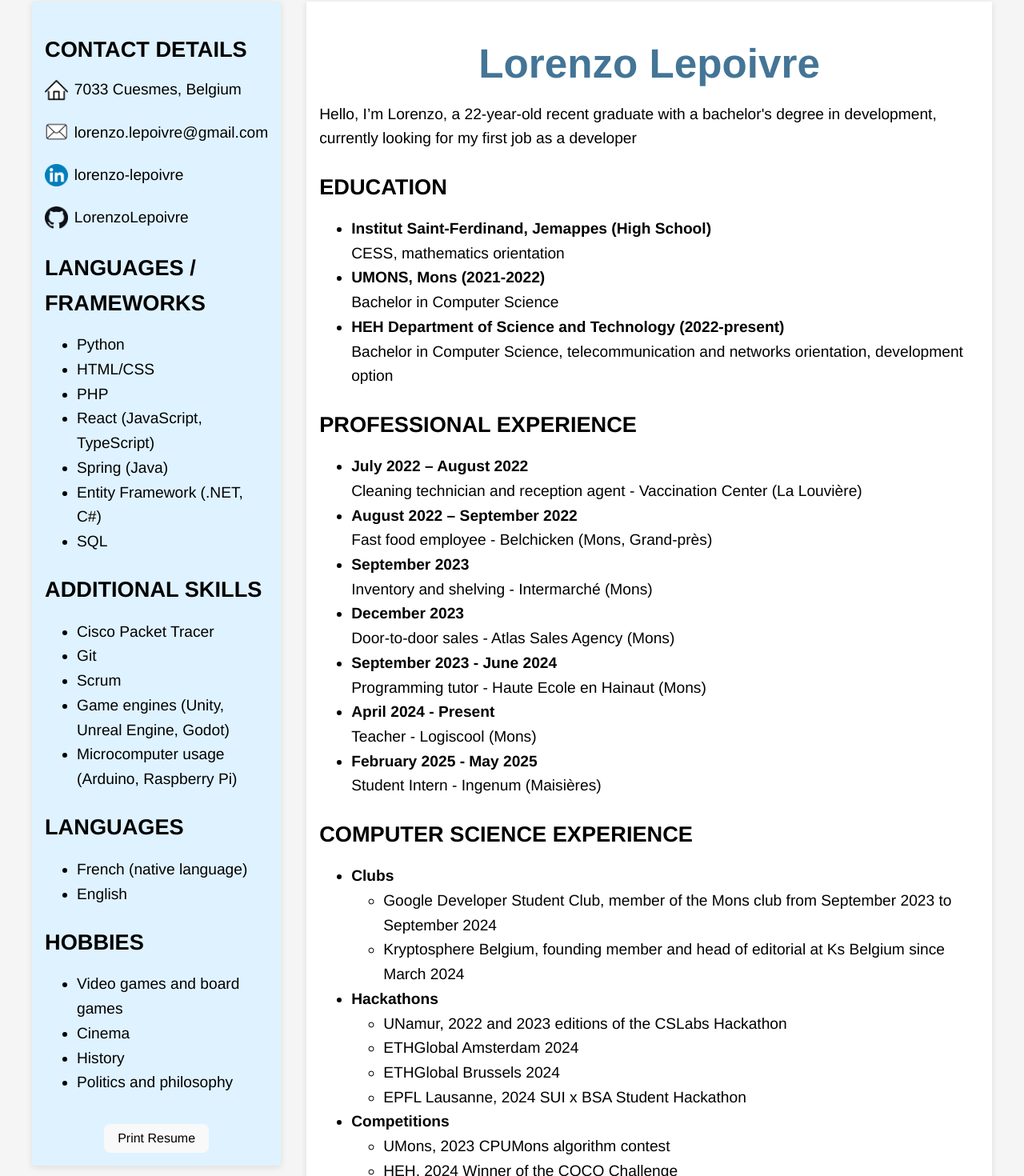
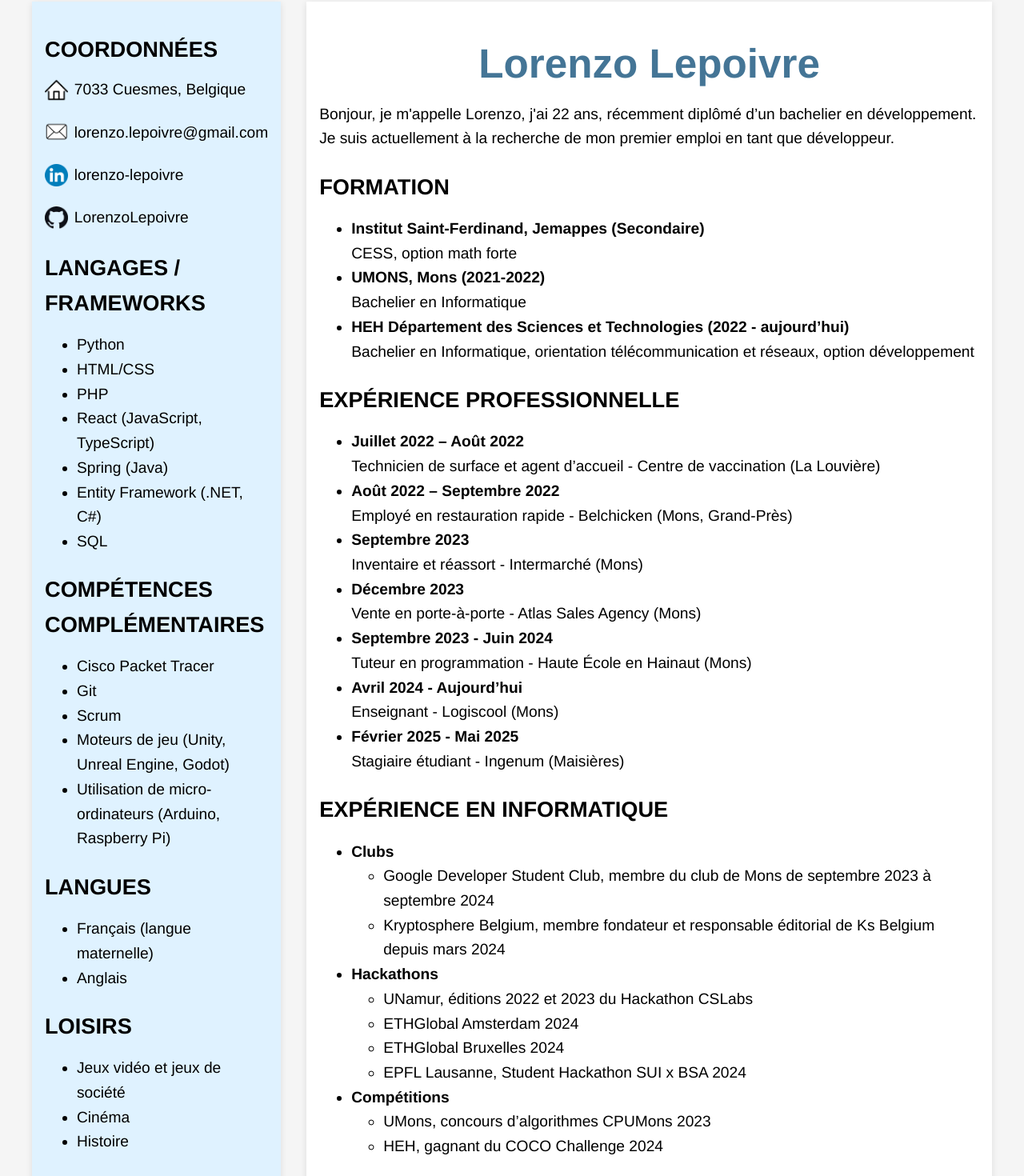
Before and after one commit to LorenzoLepoivre/Portfolio, a React (Vite) app: page /cv in a window 1280 px wide. Shown: the part 79-1549 px from the top of the page at 80% size. Built offline with nearby package versions, Linux system fonts and the light colour scheme.

Commit message:
French Translate.tsx

```diff
--- a/src/pages/CV.tsx
+++ b/src/pages/CV.tsx
@@ -17,25 +17,25 @@ function CV() {
       <main>
         <div id="left">
           <section className="has_border">
-            <h2>CONTACT DETAILS</h2>
+            <h2>COORDONNÉES</h2>
             <div id="icons">
               <div className="imageBeforeText">
-                <img className="icon" src="img/icon/house.png" alt="House icon" />
-                <p>7033 Cuesmes, Belgium</p>
+                <img className="icon" src="img/icon/house.png" alt="Icône maison" />
+                <p>7033 Cuesmes, Belgique</p>
               </div>
               <div className="imageBeforeText">
-                <img className="icon" src="img/icon/mail.png" alt="Mail icon" />
+                <img className="icon" src="img/icon/mail.png" alt="Icône mail" />
                 <p>lorenzo.lepoivre@gmail.com</p>
               </div>
               <div className="imageBeforeText">
-                <img className="icon" src="img/icon/linkedin.png" alt="LinkedIn icon" />
-                <a href="https://www.linkedin.com/in/lorenzo-lepoivre/" target="_blank" rel="noopener noreferrer" aria-label="LinkedIn profile">
+                <img className="icon" src="img/icon/linkedin.png" alt="Icône LinkedIn" />
+                <a href="https://www.linkedin.com/in/lorenzo-lepoivre/" target="_blank" rel="noopener noreferrer" aria-label="Profil LinkedIn">
                   <p>lorenzo-lepoivre</p>
                 </a>
               </div>
               <div className="imageBeforeText">
-                <img className="icon" src="img/icon/github.png" alt="Github icon" />
-                <a href="https://github.com/LorenzoLepoivre" target="_blank" rel="noopener noreferrer" aria-label="GitHub profile">
+                <img className="icon" src="img/icon/github.png" alt="Icône GitHub" />
+                <a href="https://github.com/LorenzoLepoivre" target="_blank" rel="noopener noreferrer" aria-label="Profil GitHub">
                   <p>LorenzoLepoivre</p>
                 </a>
               </div>
@@ -43,7 +43,7 @@ function CV() {
           </section>
 
           <section className="has_border">
-            <h2>LANGUAGES / FRAMEWORKS</h2>
+            <h2>LANGAGES / FRAMEWORKS</h2>
             <ul>
               <li>Python</li>
               <li>HTML/CSS</li>
@@ -56,36 +56,35 @@ function CV() {
           </section>
 
           <section className="has_border">
-            <h2>ADDITIONAL SKILLS</h2>
+            <h2>COMPÉTENCES COMPLÉMENTAIRES</h2>
             <ul>
               <li>Cisco Packet Tracer</li>
               <li>Git</li>
               <li>Scrum</li>
-              <li>Game engines (Unity, Unreal Engine, Godot)</li>
-              <li>Microcomputer usage (Arduino, Raspberry Pi)</li>
+              <li>Moteurs de jeu (Unity, Unreal Engine, Godot)</li>
+              <li>Utilisation de micro-ordinateurs (Arduino, Raspberry Pi)</li>
             </ul>
           </section>
 
           <section className="has_border">
-            <h2>LANGUAGES</h2>
+            <h2>LANGUES</h2>
             <ul>
-              <li>French (native language)</li>
-              <li>English</li>
+              <li>Français (langue maternelle)</li>
+              <li>Anglais</li>
             </ul>
           </section>
 
           <section className="has_border">
-            <h2>HOBBIES</h2>
+            <h2>LOISIRS</h2>
             <ul>
-              <li>Video games and board games</li>
-              <li>Cinema</li>
-              <li>History</li>
-              <li>Politics and philosophy</li>
+              <li>Jeux vidéo et jeux de société</li>
+              <li>Cinéma</li>
+              <li>Histoire</li>
             </ul>
           </section>
 
           <div id="print" className="no-mobile">
-            <button id="btnPrint" onClick={imprimerSite}>Print Resume</button>
+            <button id="btnPrint" onClick={imprimerSite}>Imprimer le CV</button>
           </div>
         </div>
 
@@ -93,50 +92,50 @@ function CV() {
           <h1>Lorenzo Lepoivre</h1>
 
           <section>
-            <p>Hello, I’m Lorenzo, a 22-year-old recent graduate with a bachelor's degree in development, currently looking for my first job as a developer</p>
+            <p>Bonjour, je m'appelle Lorenzo, j'ai 22 ans, récemment diplômé d’un bachelier en développement. Je suis actuellement à la recherche de mon premier emploi en tant que développeur.</p>
           </section>
 
           <section>
-            <h2>EDUCATION</h2>
+            <h2>FORMATION</h2>
             <ul>
-              <li><span className="subtitle">Institut Saint-Ferdinand, Jemappes (High School)</span><br />CESS, mathematics orientation</li>
-              <li><span className="subtitle">UMONS, Mons (2021-2022)</span><br />Bachelor in Computer Science</li>
-              <li><span className="subtitle">HEH Department of Science and Technology (2022-present)</span><br />Bachelor in Computer Science, telecommunication and networks orientation, development option</li>
+              <li><span className="subtitle">Institut Saint-Ferdinand, Jemappes (Secondaire)</span><br />CESS, option math forte</li>
+              <li><span className="subtitle">UMONS, Mons (2021-2022)</span><br />Bachelier en Informatique</li>
+              <li><span className="subtitle">HEH Département des Sciences et Technologies (2022 - aujourd’hui)</span><br />Bachelier en Informatique, orientation télécommunication et réseaux, option développement</li>
             </ul>
           </section>
 
           <section>
-            <h2>PROFESSIONAL EXPERIENCE</h2>
+            <h2>EXPÉRIENCE PROFESSIONNELLE</h2>
             <ul>
-              <li><span className="subtitle">July 2022 – August 2022</span><br />Cleaning technician and reception agent - Vaccination Center (La Louvière)</li>
-              <li><span className="subtitle">August 2022 – September 2022</span><br />Fast food employee - Belchicken (Mons, Grand-près)</li>
-              <li><span className="subtitle">September 2023</span><br />Inventory and shelving - Intermarché (Mons)</li>
-              <li><span className="subtitle">December 2023</span><br />Door-to-door sales - Atlas Sales Agency (Mons)</li>
-              <li><span className="subtitle">September 2023 - June 2024</span><br />Programming tutor - Haute Ecole en Hainaut (Mons)</li>
-              <li><span className="subtitle">April 2024 - Present</span><br />Teacher - Logiscool (Mons)</li>
-              <li><span className="subtitle">February 2025 - May 2025</span><br />Student Intern - Ingenum (Maisières)</li>
+              <li><span className="subtitle">Juillet 2022 – Août 2022</span><br />Technicien de surface et agent d’accueil - Centre de vaccination (La Louvière)</li>
+              <li><span className="subtitle">Août 2022 – Septembre 2022</span><br />Employé en restauration rapide - Belchicken (Mons, Grand-Près)</li>
+              <li><span className="subtitle">Septembre 2023</span><br />Inventaire et réassort - Intermarché (Mons)</li>
+              <li><span className="subtitle">Décembre 2023</span><br />Vente en porte-à-porte - Atlas Sales Agency (Mons)</li>
+              <li><span className="subtitle">Septembre 2023 - Juin 2024</span><br />Tuteur en programmation - Haute École en Hainaut (Mons)</li>
+              <li><span className="subtitle">Avril 2024 - Aujourd’hui</span><br />Enseignant - Logiscool (Mons)</li>
+              <li><span className="subtitle">Février 2025 - Mai 2025</span><br />Stagiaire étudiant - Ingenum (Maisières)</li>
             </ul>
           </section>
 
           <section>
-            <h2>COMPUTER SCIENCE EXPERIENCE</h2>
+            <h2>EXPÉRIENCE EN INFORMATIQUE</h2>
             <ul>
-            <li><span className="subtitle">Clubs</span></li>
+              <li><span className="subtitle">Clubs</span></li>
               <ul>
-              <li>Google Developer Student Club, member of the Mons club from September 2023 to September 2024</li>
-              <li>Kryptosphere Belgium, founding member and head of editorial at Ks Belgium since March 2024</li>
+                <li>Google Developer Student Club, membre du club de Mons de septembre 2023 à septembre 2024</li>
+                <li>Kryptosphere Belgium, membre fondateur et responsable éditorial de Ks Belgium depuis mars 2024</li>
               </ul>
-            <li><span className="subtitle">Hackathons</span></li>
-            <ul>
-              <li>UNamur, 2022 and 2023 editions of the CSLabs Hackathon</li>
-              <li>ETHGlobal Amsterdam 2024</li>
-              <li>ETHGlobal Brussels 2024</li>
-              <li>EPFL Lausanne, 2024 SUI x BSA Student Hackathon</li>
-            </ul>
-            <li><span className="subtitle">Competitions</span></li>
+              <li><span className="subtitle">Hackathons</span></li>
               <ul>
-              <li>UMons, 2023 CPUMons algorithm contest</li>
-              <li>HEH, 2024 Winner of the COCO Challenge</li>
+                <li>UNamur, éditions 2022 et 2023 du Hackathon CSLabs</li>
+                <li>ETHGlobal Amsterdam 2024</li>
+                <li>ETHGlobal Bruxelles 2024</li>
+                <li>EPFL Lausanne, Student Hackathon SUI x BSA 2024</li>
+              </ul>
+              <li><span className="subtitle">Compétitions</span></li>
+              <ul>
+                <li>UMons, concours d’algorithmes CPUMons 2023</li>
+                <li>HEH, gagnant du COCO Challenge 2024</li>
               </ul>
             </ul>
           </section>
```
